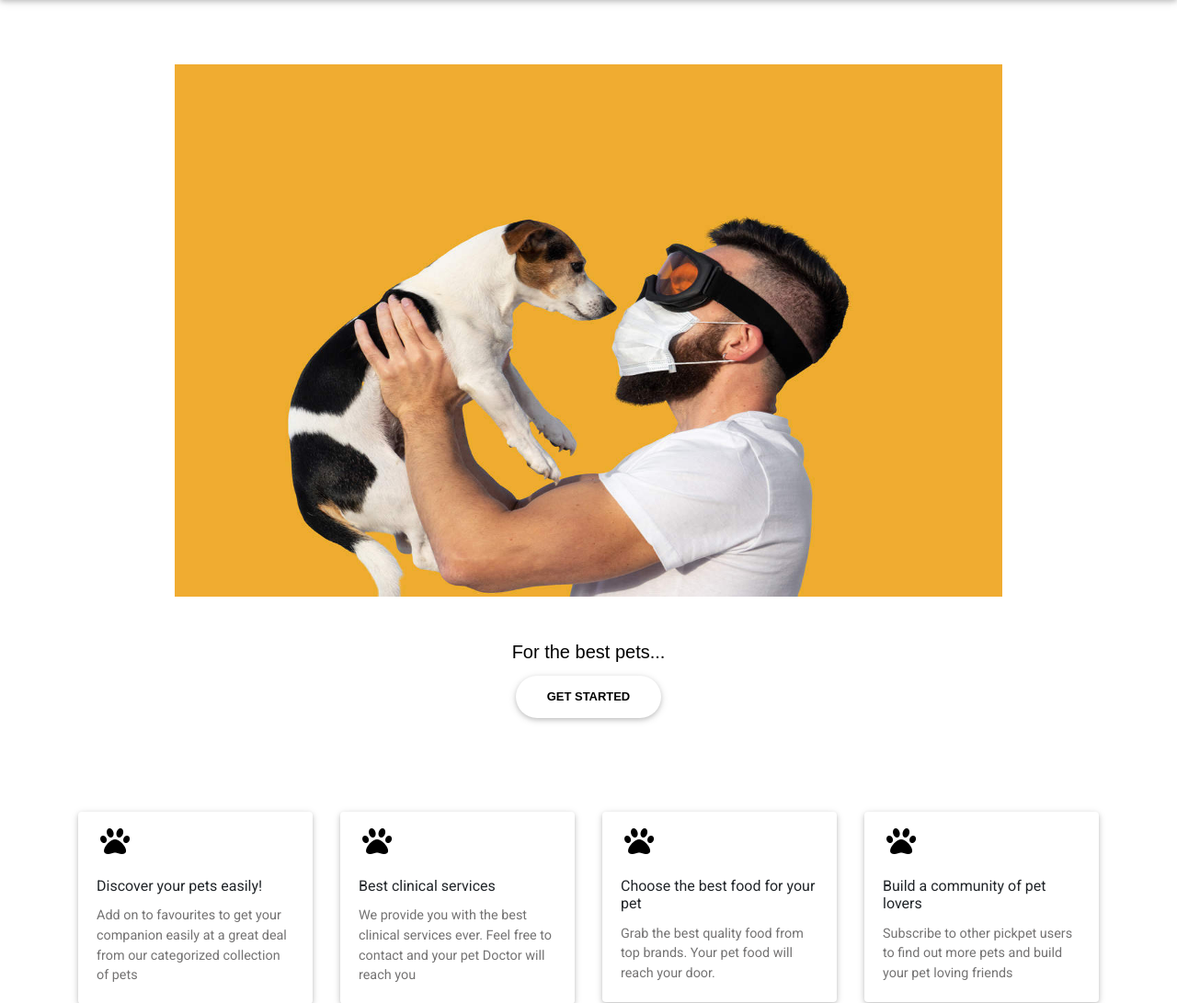
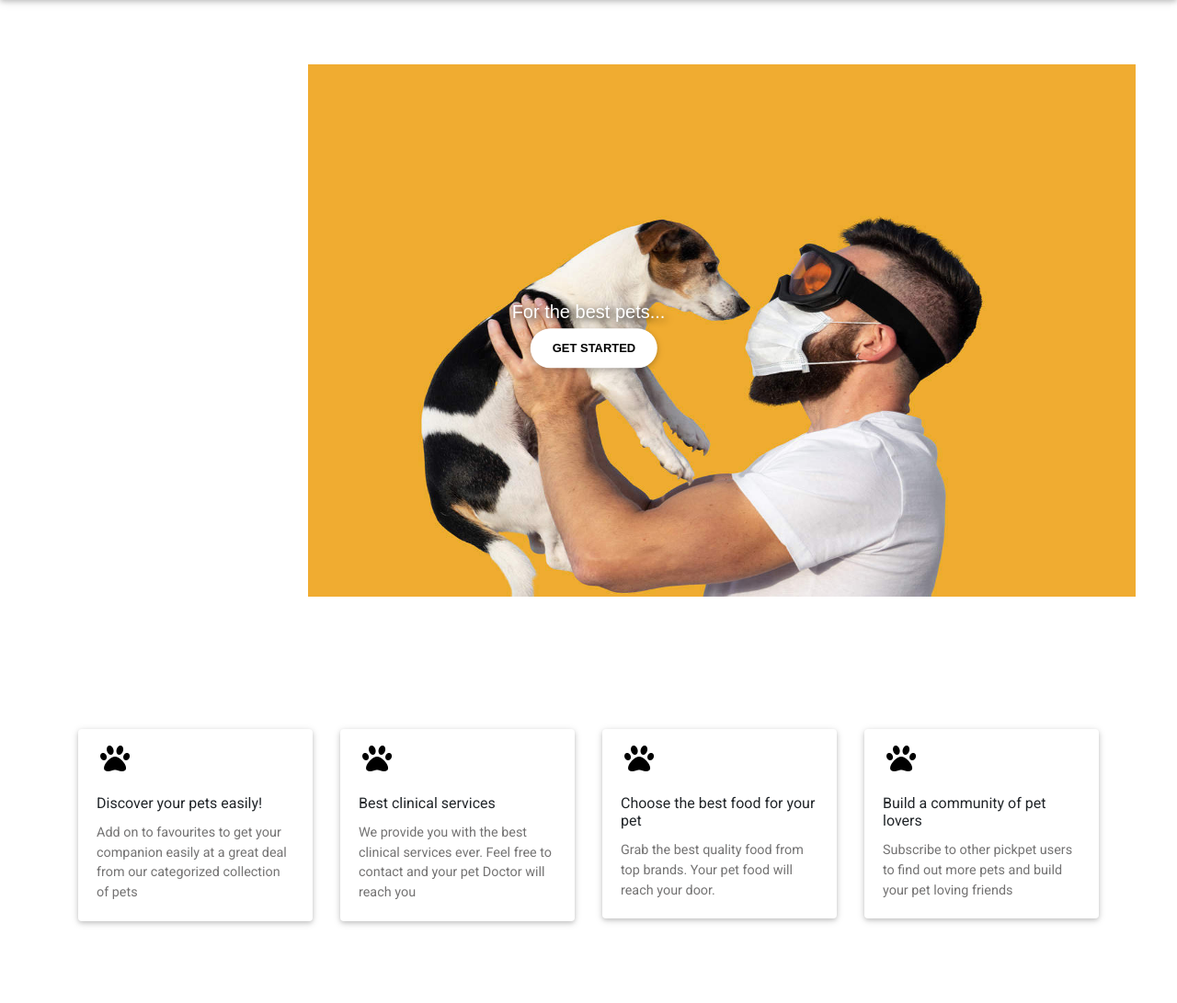
Before and after one commit to amjadamju/pickpet-web, a PHP site: page /index.html in a window 1280 px wide. Shown: the part 74-1165 px from the top of the page at 92% size. Run offline with PHP 8.4, Linux system fonts and the light colour scheme; some libraries are stand-ins or nearby versions.

Commit message:
Fav icon change and Button float

```diff
--- a/css/joinbeta.css
+++ b/css/joinbeta.css
@@ -10,3 +10,33 @@ input:focus:not([readonly]) {
     border: 1px solid  #e35555 !important;
     box-shadow: 0 1px 0 0  #e35555 !important;
 }
+.btimgfloat{
+    position: relative;
+  width: 50%;
+}
+
+/* Make the image responsive */
+.btimgfloat img {
+  width: 100%;
+  height: auto;
+}
+
+/* Style the button and place it in the middle of the container/image */
+.btimgfloat .bt1 {
+  position: absolute;
+  top: 52%;
+  left: 50%;
+  transform: translate(-50%, -50%);
+  -ms-transform: translate(-50%, -50%);
+
+  padding: 12px 24px;
+  border: none;
+  cursor: pointer;
+}
+.bt1txt{
+    position: absolute;
+  top: 47%;
+  left: 50%;
+  transform: translate(-50%, -50%);
+  text-shadow: 2px 2px 8px #000000;
+}
--- a/index.html
+++ b/index.html
@@ -7,7 +7,6 @@
   <meta http-equiv="x-ua-compatible" content="ie=edge">
   <title>Pickpet</title>
   <!-- MDB icon -->
-  <link rel="icon" href="img/mdb-favicon.ico" type="image/x-icon">
   <!-- Font Awesome -->
   <link rel="stylesheet" href="https://use.fontawesome.com/releases/v5.11.2/css/all.css">
   <!-- Google Fonts Roboto -->
@@ -20,6 +19,7 @@
   <link rel="stylesheet" href="css/header.css">
   <link rel="stylesheet" href="css/joinbeta.css">
   <link rel="stylesheet" href="css/footer.css">
+  <link rel = "icon" href ="img/pickpet-particle.png" type = "image/x-icon">
 
 </head>
 
@@ -28,7 +28,7 @@
   <nav class="navbar  fixed-top navbar-expand-lg navbar-light bg-dark">
     <div class="container">
       <a class="navbar-brand ml-3" href="#">
-        <img style="height: 40px;" src="img/pickpet-latest-1_3_100x55.png"></img>
+        <img style="height: 40px;" src="img/pickpet-latest-1_3_100x55.png">
       </a>
       <button class="navbar-toggler" type="button" data-toggle="collapse" data-target="#navbarSupportedContent-333"
         aria-controls="navbarSupportedContent-333" aria-expanded="false" aria-label="Toggle navigation">
@@ -53,10 +53,10 @@
   </nav>
 
   <div class=" py-5">
-    <div class="container mt-5 text-center white-text ">
-      <img class="py-5" style="width: 900px;height: 675px;" src="img\in-general-pet-owners-should-maintain-good-hygiene-including-washing-hands-before-and-after-handling-animals-.jpg"></img>
-      <h5 class="black-text">For the best pets...</h5>
-      <button type="button " class="btn">Get Started</button>
+    <div class="container mt-5 text-center white-text btimgfloat">
+      <img class="py-5" style="width: 900px;height: 675px;" src="img\in-general-pet-owners-should-maintain-good-hygiene-including-washing-hands-before-and-after-handling-animals-.jpg">
+      <h5 class="white-text bt1txt">For the best pets...</h5>
+      <button type="button " class="btn bt1">Get Started</button>
     </div>
   </div>
 
```
Also changed, not shown: img/pickpet-particle.png (added).
